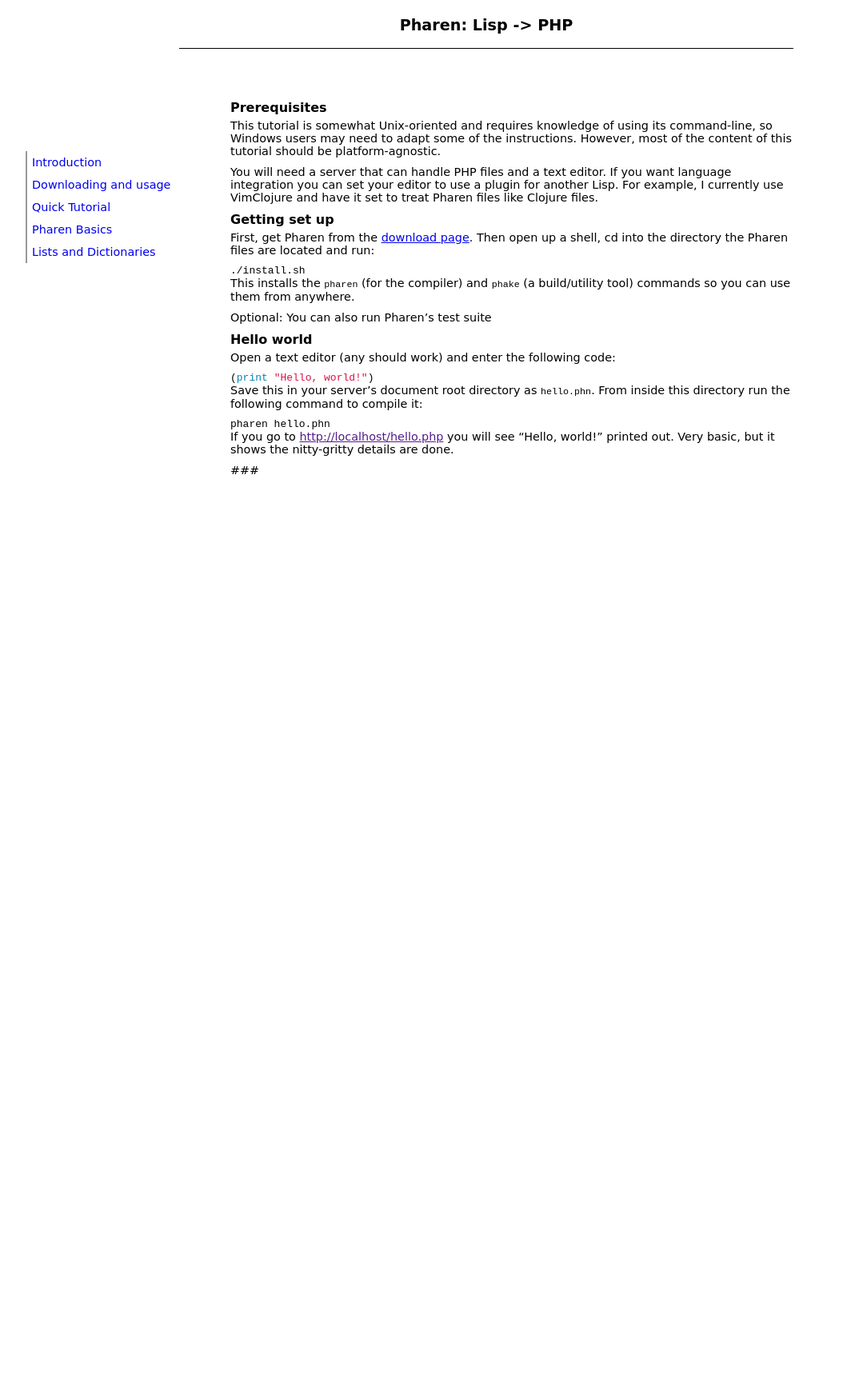
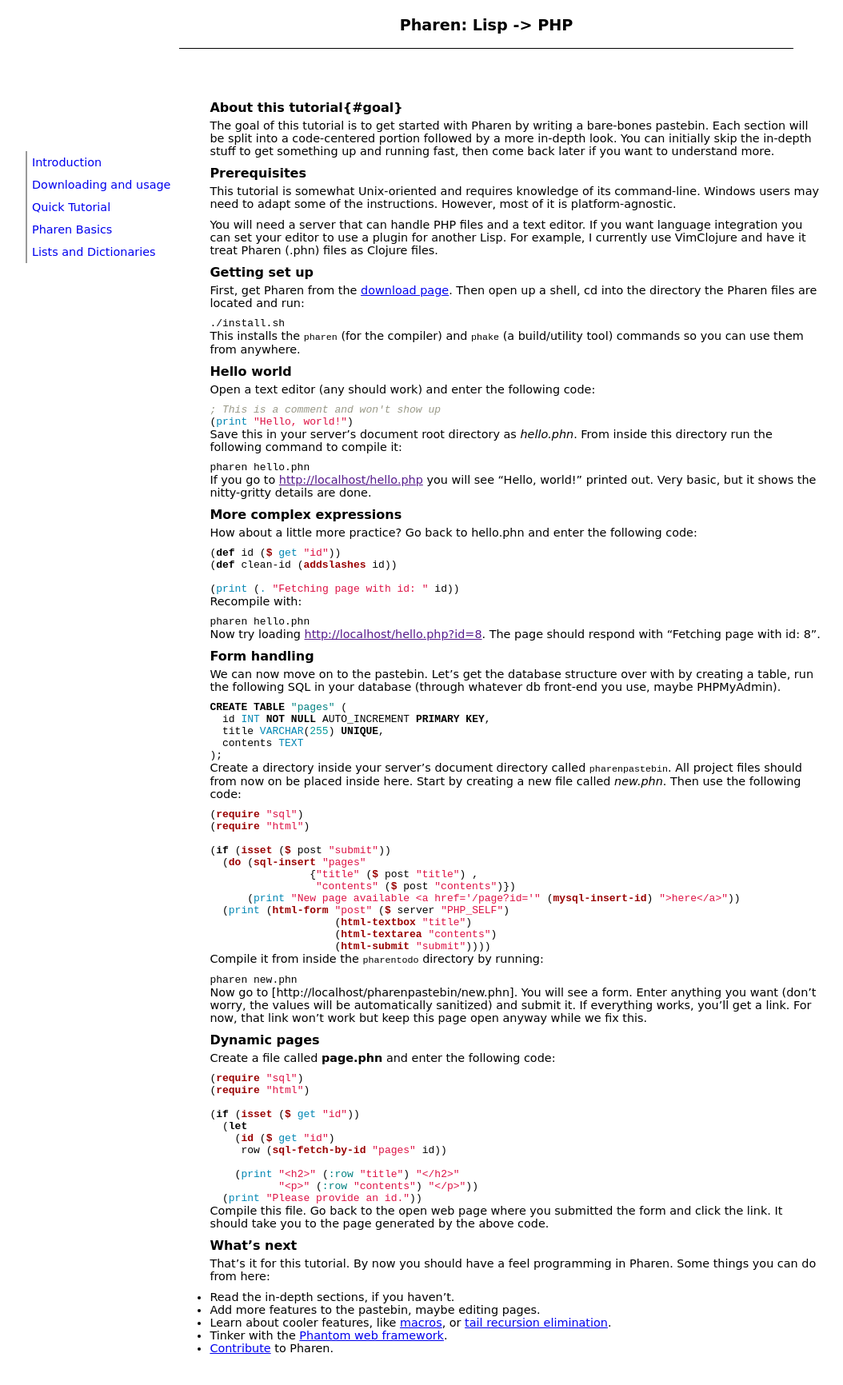
Before and after one commit to Scriptor/pharen, a Jekyll site: the page built from tutorial.markdown, in a window 1280 px wide. Shown: the whole page at 80% size, without its empty margins (32-1086 px from the left). Built offline with Jekyll 4.4.1, drawn with Linux system fonts in a browser that asks for light colours; before the commit the page ends 900 px from its top, so only the background shows below that.

Commit message:
Finish non-in-depth portions of the tutorial.

```diff
--- a/css/screen.css
+++ b/css/screen.css
@@ -18,13 +18,13 @@ body {
 }
 #content {
 	margin-top: 5%;
-	margin-bottom: 5%;
-	width: 55%;
+	padding-bottom: 3%;
+	width: 60%;
 	float: left;
 }
 #sidebar {
 	width: 15%;
-	margin-right: 5%;
+	margin-right: 3%;
 	margin-top: 10%;
 	margin-left: 5%;
 	float: left;
--- a/reference.markdown
+++ b/reference.markdown
@@ -122,6 +122,7 @@ array(
     "/blog" => "BlogController",
     "/code" => "CodeController"
 );
+?>
 {% endhighlight %}
 </div>
 
@@ -143,6 +144,7 @@ array(
     2 => "Two",
     3 => "Three"
 );
+?>
 {% endhighlight %}
 </div>
 Iterating through and printing the values in this example would print "Five" "Two" "Three".
--- a/tutorial.markdown
+++ b/tutorial.markdown
@@ -3,10 +3,13 @@ layout: default
 title: Pharen Tutorial
 ---
 
+### About this tutorial{#goal}
+The goal of this tutorial is to get started with Pharen by writing a bare-bones pastebin. Each section will be split into a code-centered portion followed by a more in-depth look. You can initially skip the in-depth stuff to get something up and running fast, then come back later if you want to understand more.
+
 ### Prerequisites {#prerequisites}
-This tutorial is somewhat Unix-oriented and requires knowledge of using its command-line, so Windows users may need to adapt some of the instructions. However, most of the content of this tutorial should be platform-agnostic.
+This tutorial is somewhat Unix-oriented and requires knowledge of its command-line. Windows users may need to adapt some of the instructions. However, most of it is platform-agnostic.
 
-You will need a server that can handle PHP files and a text editor. If you want language integration you can set your editor to use a plugin for another Lisp. For example, I currently use VimClojure and have it set to treat Pharen files like Clojure files.
+You will need a server that can handle PHP files and a text editor. If you want language integration you can set your editor to use a plugin for another Lisp. For example, I currently use VimClojure and have it treat Pharen (.phn) files as Clojure files.
 
 ### Getting set up {#set-up}
 First, get Pharen from the [download page](/download.html). Then open up a shell, cd into the directory the Pharen files are located and run:
@@ -17,18 +20,15 @@ First, get Pharen from the [download page](/download.html). Then open up a shell
 
 This installs the `pharen` (for the compiler) and `phake` (a build/utility tool) commands so you can use them from anywhere.
 
-Optional: You can also run Pharen's test suite
-
-
-
 ### Hello world {#hello-world}
 Open a text editor (any should work) and enter the following code:
 
 {% highlight clojure %}
+; This is a comment and won't show up
 (print "Hello, world!")
 {% endhighlight %}
 
-Save this in your server's document root directory as `hello.phn`. From inside this directory run the following command to compile it:
+Save this in your server's document root directory as _hello.phn_. From inside this directory run the following command to compile it:
 
 {% highlight bash %}
 pharen hello.phn
@@ -36,4 +36,81 @@ pharen hello.phn
 
 If you go to [http://localhost/hello.php]() you will see "Hello, world!" printed out. Very basic, but it shows the nitty-gritty details are done.
 
-###
+### More complex expressions {#complex-expressions}
+How about a little more practice? Go back to hello.phn and enter the following code:
+
+{% highlight clojure %}
+(def id ($ get "id"))
+(def clean-id (addslashes id))
+
+(print (. "Fetching page with id: " id))
+{% endhighlight %}
+
+Recompile with:
+{% highlight bash %}
+pharen hello.phn
+{% endhighlight %}
+
+Now try loading [http://localhost/hello.php?id=8](). The page should respond with "Fetching page with id: 8".
+
+### Form handling {#form-handling}
+We can now move on to the pastebin. Let's get the database structure over with by creating a table, run the following SQL in your database (through whatever db front-end you use, maybe PHPMyAdmin).
+
+{% highlight sql %}
+CREATE TABLE "pages" (
+  id INT NOT NULL AUTO_INCREMENT PRIMARY KEY,
+  title VARCHAR(255) UNIQUE,
+  contents TEXT
+);
+{% endhighlight %}
+
+Create a directory inside your server's document directory called `pharenpastebin`. All project files should from now on be placed inside here. Start by creating a new file called _new.phn_. Then use the following code:
+
+{% highlight clojure %}
+(require "sql")
+(require "html")
+
+(if (isset ($ post "submit"))
+  (do (sql-insert "pages"
+                {"title" ($ post "title") ,
+                 "contents" ($ post "contents")})
+      (print "New page available <a href='/page?id='" (mysql-insert-id) ">here</a>"))
+  (print (html-form "post" ($ server "PHP_SELF")
+                    (html-textbox "title")
+                    (html-textarea "contents")
+                    (html-submit "submit"))))
+{% endhighlight %}
+
+Compile it from inside the `pharentodo` directory by running:
+{% highlight bash %}
+pharen new.phn
+{% endhighlight %}
+
+Now go to [http://localhost/pharenpastebin/new.phn]. You will see a form. Enter anything you want (don't worry, the values will be automatically sanitized) and submit it. If everything works, you'll get a link. For now, that link won't work but keep this page open anyway while we fix this.
+
+### Dynamic pages {#dynamic-pages}
+Create a file called **page.phn** and enter the following code:
+
+{% highlight clojure %}
+(require "sql")
+(require "html")
+
+(if (isset ($ get "id"))
+  (let
+    (id ($ get "id")
+     row (sql-fetch-by-id "pages" id))
+
+    (print "<h2>" (:row "title") "</h2>"
+           "<p>" (:row "contents") "</p>"))
+  (print "Please provide an id."))
+{% endhighlight %}
+
+Compile this file. Go back to the open web page where you submitted the form and click the link. It should take you to the page generated by the above code.
+
+### What's next {#whats-next}
+That's it for this tutorial. By now you should have a feel programming in Pharen. Some things you can do from here:
+* Read the in-depth sections, if you haven't.
+* Add more features to the pastebin, maybe editing pages.
+* Learn about cooler features, like [macros](/reference.html#macros), or [tail recursion elimination](/reference.html#tre).
+* Tinker with the [Phantom web framework](http://github.com/scriptor/phantom).
+* [Contribute](/contribute.html) to Pharen.
```
